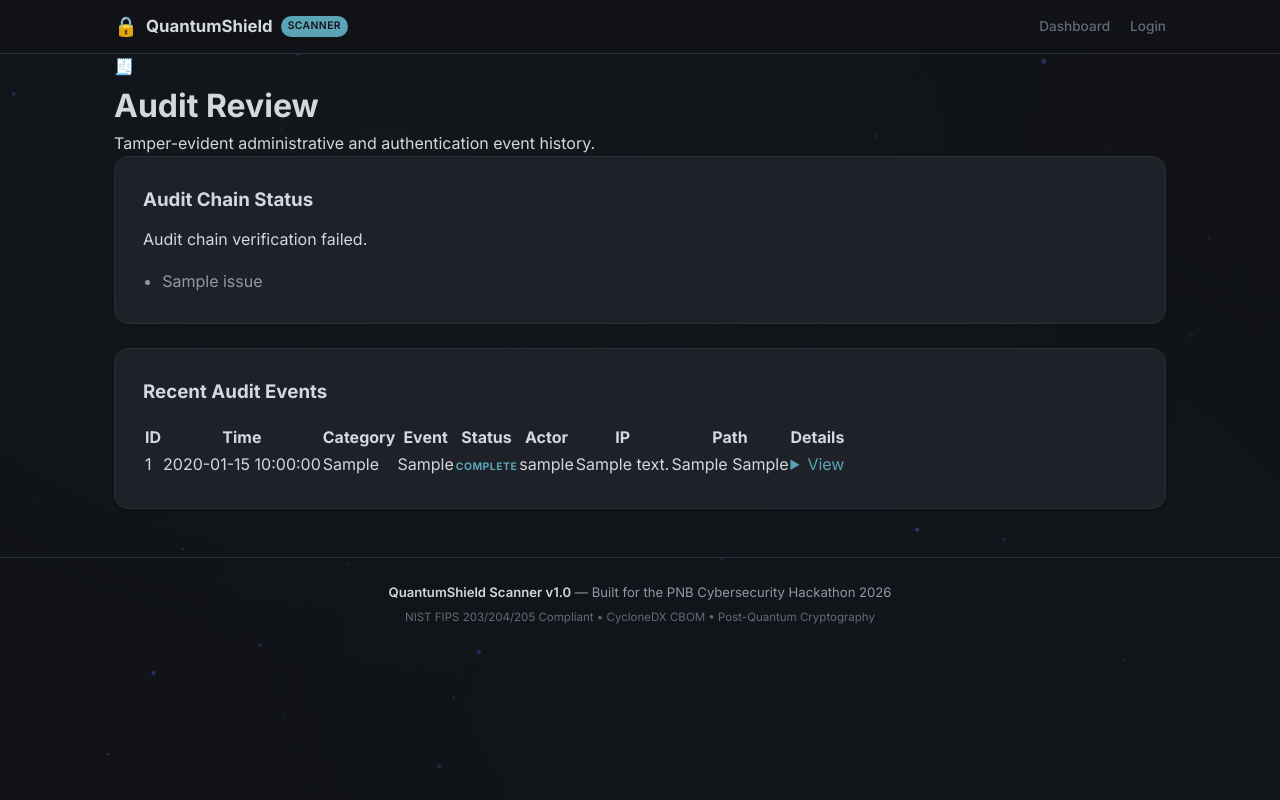
After one commit to kolavtz/molten-rocket-quantum_scanner, a Flask app: template web/templates/admin_audit.html in a window 1280 px wide. The commit adds this page. Run offline with Flask 3, Linux system fonts and the light colour scheme; the template is opened without the code that fills it: most values are stand-ins (such as "Sample title", 1, 10 or a date in 2020).

Commit message:
feat: Implement audit logging and review functionality with tamper-evident chain

```diff
--- a/web/app.py
+++ b/web/app.py
@@ -28,6 +28,7 @@ from flask import (
     url_for,
     Response,
     flash,
+    session,
 )
 from flask_login import (
     LoginManager,
@@ -85,6 +86,9 @@ from config import (
     HSTS_SECONDS,
     MAX_LOGIN_ATTEMPTS,
     LOGIN_LOCKOUT_MINUTES,
+    SESSION_COOKIE_NAME,
+    SESSION_IDLE_TIMEOUT_SECONDS,
+    AUDIT_LOG_PAGE_SIZE,
 )
 
 app.config.update(
@@ -101,6 +105,7 @@ app.config.update(
     MAIL_PASSWORD=MAIL_PASSWORD,
     MAIL_DEFAULT_SENDER=MAIL_DEFAULT_SENDER,
     PREFERRED_URL_SCHEME="https" if FORCE_HTTPS else "http",
+    SESSION_COOKIE_NAME=SESSION_COOKIE_NAME,
 )
 
 if TRUST_PROXY_SSL_HEADER:
@@ -141,8 +146,19 @@ def role_required(roles):
         @wraps(f)
         def decorated_function(*args, **kwargs):
             if not current_user.is_authenticated:
+                db.append_audit_log(
+                    event_category="auth",
+                    event_type="unauthenticated_access_attempt",
+                    status="denied",
+                    ip_address=_get_request_ip(),
+                    user_agent=request.headers.get("User-Agent", "")[:512],
+                    request_method=request.method,
+                    request_path=request.path,
+                    details={"required_roles": roles},
+                )
                 return redirect(url_for('login'))
             if current_user.role not in roles:
+                _audit("auth", "authorization_denied", "denied", details={"required_roles": roles, "actual_role": current_user.role})
                 flash("You do not have permission to access this resource.", "error")
                 return redirect(url_for('index'))
             return f(*args, **kwargs)
@@ -175,6 +191,39 @@ def _build_setup_link(token: str) -> str:
     return url_for("setup_password", token=token, _external=True, _scheme=scheme)
 
 
+def _get_request_ip() -> str:
+    forwarded_for = request.headers.get("X-Forwarded-For", "")
+    if forwarded_for:
+        return forwarded_for.split(",")[0].strip()
+    return request.headers.get("X-Real-IP") or request.remote_addr or "unknown"
+
+
+def _audit(
+    event_category: str,
+    event_type: str,
+    status: str,
+    target_user_id: str | None = None,
+    target_scan_id: str | None = None,
+    details: dict | None = None,
+) -> None:
+    actor_id = getattr(current_user, "id", None) if getattr(current_user, "is_authenticated", False) else None
+    actor_username = getattr(current_user, "username", None) if getattr(current_user, "is_authenticated", False) else None
+    db.append_audit_log(
+        event_category=event_category,
+        event_type=event_type,
+        status=status,
+        actor_user_id=actor_id,
+        actor_username=actor_username,
+        target_user_id=target_user_id,
+        target_scan_id=target_scan_id,
+        ip_address=_get_request_ip(),
+        user_agent=request.headers.get("User-Agent", "")[:512],
+        request_method=request.method,
+        request_path=request.path,
+        details=details or {},
+    )
+
+
 @app.before_request
 def enforce_https_redirect():
     if not FORCE_HTTPS:
@@ -187,6 +236,37 @@ def enforce_https_redirect():
         return None
     secure_url = request.url.replace("http://", "https://", 1)
     return redirect(secure_url, code=301)
+
+
+@app.before_request
+def enforce_session_idle_timeout():
+    if not getattr(current_user, "is_authenticated", False):
+        session.pop("last_activity", None)
+        return None
+
+    now_ts = int(datetime.now(timezone.utc).timestamp())
+    last_activity = session.get("last_activity")
+    if last_activity and now_ts - int(last_activity) > SESSION_IDLE_TIMEOUT_SECONDS:
+        user_name = getattr(current_user, "username", "unknown")
+        logout_user()
+        session.clear()
+        db.append_audit_log(
+            event_category="auth",
+            event_type="session_timeout",
+            status="success",
+            actor_username=user_name,
+            ip_address=_get_request_ip(),
+            user_agent=request.headers.get("User-Agent", "")[:512],
+            request_method=request.method,
+            request_path=request.path,
+            details={"idle_timeout_seconds": SESSION_IDLE_TIMEOUT_SECONDS},
+        )
+        flash("Session expired due to inactivity. Please sign in again.", "warning")
+        return redirect(url_for("login"))
+
+    session.permanent = True
+    session["last_activity"] = now_ts
+    return None
 
 
 @app.after_request
@@ -405,23 +485,50 @@ def login():
         password = request.form.get("password") or ""
 
         user_data = db.get_user_by_username(username)
-        if user_data and user_data.get("lockout_until") and datetime.utcnow() < user_data["lockout_until"]:
+        if user_data and user_data.get("lockout_until") and datetime.now(timezone.utc).replace(tzinfo=None) < user_data["lockout_until"]:
+            db.append_audit_log(
+                event_category="auth",
+                event_type="login_blocked_locked_account",
+                status="denied",
+                actor_user_id=user_data.get("id"),
+                actor_username=username,
+                ip_address=_get_request_ip(),
+                user_agent=request.headers.get("User-Agent", "")[:512],
+                request_method=request.method,
+                request_path=request.path,
+                details={"lockout_until": user_data.get("lockout_until").isoformat() if user_data.get("lockout_until") else None},
+            )
             flash("Account temporarily locked due to repeated failed login attempts. Please try again later.", "error")
             return render_template("login.html")
 
         if user_data and check_password_hash(user_data["password_hash"], password):
             db.mark_login_success(user_data["id"])
             user = User(user_data)
+            session.clear()
             login_user(user)
+            _audit("auth", "login_success", "success", target_user_id=user_data["id"], details={"role": user.role})
             if user_data.get("must_change_password"):
                 token = db.create_password_setup_token(user_data["id"], expires_hours=2)
                 if token:
+                    _audit("auth", "password_change_required", "success", target_user_id=user_data["id"], details={"reason": "must_change_password"})
                     flash("Please set a new password before continuing.", "warning")
                     return redirect(url_for("setup_password", token=token))
             return redirect(url_for('index'))
         else:
             if user_data:
                 db.mark_login_failure(user_data["id"], MAX_LOGIN_ATTEMPTS, LOGIN_LOCKOUT_MINUTES)
+            db.append_audit_log(
+                event_category="auth",
+                event_type="login_failed",
+                status="failed",
+                actor_user_id=user_data.get("id") if user_data else None,
+                actor_username=username,
+                ip_address=_get_request_ip(),
+                user_agent=request.headers.get("User-Agent", "")[:512],
+                request_method=request.method,
+                request_path=request.path,
+                details={"user_exists": bool(user_data)},
+            )
             flash("Invalid username or password.", "error")
 
     return render_template("login.html")
@@ -431,7 +538,9 @@ def login():
 @login_required
 def logout():
     """Logout current user."""
+    _audit("auth", "logout", "success")
     logout_user()
+    session.clear()
     return redirect(url_for('login'))
 
 
@@ -446,6 +555,7 @@ def admin_users():
         role = db.normalize_role(request.form.get("role") or "Viewer")
 
         if not employee_id or not email or not username:
+            _audit("admin", "create_user_validation_failed", "failed", details={"has_employee_id": bool(employee_id), "has_email": bool(email), "has_username": bool(username)})
             flash("Employee ID, email, and username are required.", "error")
             return redirect(url_for("admin_users"))
 
@@ -460,11 +570,13 @@ def admin_users():
         )
 
         if not invited_user_id:
+            _audit("admin", "create_user", "failed", details={"email": email, "username": username, "employee_id": employee_id, "role": role})
             flash("Failed to create user. Check for duplicate username/email/employee ID.", "error")
             return redirect(url_for("admin_users"))
 
         token = db.create_password_setup_token(invited_user_id, expires_hours=24)
         if not token:
+            _audit("admin", "create_user_token", "failed", target_user_id=invited_user_id, details={"email": email})
             flash("User created, but setup token generation failed.", "warning")
             return redirect(url_for("admin_users"))
 
@@ -483,9 +595,11 @@ def admin_users():
                 "This link expires in 24 hours and can only be used once."
             )
             mail.send(msg)
+            _audit("admin", "create_user", "success", target_user_id=invited_user_id, details={"email": email, "username": username, "employee_id": employee_id, "role": role, "email_sent": True})
             flash(f"User {username} invited successfully. Setup email sent.", "success")
         except Exception as exc:
             logger.error("Failed to send setup email to %s: %s", email, exc)
+            _audit("admin", "create_user", "partial", target_user_id=invited_user_id, details={"email": email, "username": username, "role": role, "email_sent": False, "error": str(exc)})
             flash(f"User created, but SMTP failed to send setup email. Temporary setup link: {setup_url}", "warning")
 
         return redirect(url_for("admin_users"))
@@ -494,20 +608,31 @@ def admin_users():
     return render_template("admin_users.html", users=users)
 
 
+@app.route("/admin/audit")
+@role_required(list(ADMIN_PANEL_ROLES))
+def admin_audit_logs():
+    logs = db.list_audit_logs(limit=AUDIT_LOG_PAGE_SIZE)
+    is_valid, issues = db.verify_audit_log_chain(limit=max(AUDIT_LOG_PAGE_SIZE, 500))
+    return render_template("admin_audit.html", logs=logs, chain_valid=is_valid, chain_issues=issues)
+
+
 @app.route("/admin/users/<user_id>/reset-password", methods=["POST"])
 @role_required(list(ADMIN_PANEL_ROLES))
 def admin_reset_user_password(user_id: str):
     """Admin-triggered password reset email for an existing user."""
     user = db.get_user_by_id(user_id)
     if not user:
+        _audit("admin", "reset_password", "failed", target_user_id=user_id, details={"reason": "user_not_found"})
         flash("User not found or inactive.", "error")
         return redirect(url_for("admin_users"))
     if not user.get("email"):
+        _audit("admin", "reset_password", "failed", target_user_id=user_id, details={"reason": "missing_email"})
         flash("User has no email configured.", "error")
         return redirect(url_for("admin_users"))
 
     token = db.create_password_setup_token(user_id, expires_hours=24)
     if not token:
+        _audit("admin", "reset_password", "failed", target_user_id=user_id, details={"reason": "token_generation_failed"})
         flash("Failed to generate reset token.", "error")
         return redirect(url_for("admin_users"))
 
@@ -522,9 +647,11 @@ def admin_reset_user_password(user_id: str):
             "This link expires in 24 hours."
         )
         mail.send(msg)
+        _audit("admin", "reset_password", "success", target_user_id=user_id, details={"email": user["email"], "email_sent": True})
         flash("Password reset email sent.", "success")
     except Exception as exc:
         logger.error("Password reset email failed for %s: %s", user["email"], exc)
+        _audit("admin", "reset_password", "partial", target_user_id=user_id, details={"email": user["email"], "email_sent": False, "error": str(exc)})
         flash(f"SMTP failed. Temporary setup link: {setup_url}", "warning")
     return redirect(url_for("admin_users"))
 
@@ -535,8 +662,10 @@ def admin_update_user(user_id: str):
     role = db.normalize_role(request.form.get("role") or "Viewer")
     is_active = request.form.get("is_active") == "on"
     if db.update_user_profile(user_id, role=role, is_active=is_active):
+        _audit("admin", "update_user", "success", target_user_id=user_id, details={"role": role, "is_active": is_active})
         flash("User profile updated.", "success")
     else:
+        _audit("admin", "update_user", "failed", target_user_id=user_id, details={"role": role, "is_active": is_active})
         flash("Failed to update user profile.", "error")
     return redirect(url_for("admin_users"))
 
@@ -546,6 +675,16 @@ def setup_password(token):
     """Secure link to allow new users to set their password."""
     user_data = db.get_user_by_setup_token(token)
     if not user_data:
+        db.append_audit_log(
+            event_category="auth",
+            event_type="password_setup_invalid_token",
+            status="failed",
+            ip_address=_get_request_ip(),
+            user_agent=request.headers.get("User-Agent", "")[:512],
+            request_method=request.method,
+            request_path=request.path,
+            details={},
+        )
         flash("The setup link is invalid or has expired.", "error")
         return redirect(url_for('login'))
 
@@ -555,16 +694,32 @@ def setup_password(token):
 
         is_valid, message = _validate_password_strength(password)
         if not is_valid:
+            _audit("auth", "password_setup", "failed", target_user_id=user_data["id"], details={"reason": message})
             flash(message, "error")
             return render_template("setup_password.html", token=token)
         if password != confirm_password:
+            _audit("auth", "password_setup", "failed", target_user_id=user_data["id"], details={"reason": "confirmation_mismatch"})
             flash("Password and confirmation do not match.", "error")
             return render_template("setup_password.html", token=token)
 
         if db.set_user_password(user_data["id"], generate_password_hash(password)):
+            db.append_audit_log(
+                event_category="auth",
+                event_type="password_setup_completed",
+                status="success",
+                actor_user_id=user_data["id"],
+                actor_username=user_data.get("username"),
+                target_user_id=user_data["id"],
+                ip_address=_get_request_ip(),
+                user_agent=request.headers.get("User-Agent", "")[:512],
+                request_method=request.method,
+                request_path=request.path,
+                details={},
+            )
             flash("Password set successfully. You can now log in.", "success")
             return redirect(url_for('login'))
 
+        _audit("auth", "password_setup", "failed", target_user_id=user_data["id"], details={"reason": "database_update_failed"})
         flash("Failed to update password.", "error")
 
     return render_template("setup_password.html", token=token)
@@ -683,11 +838,13 @@ def scan():
             pass  # silently skip malformed CSV
 
     if not targets:
+        _audit("scan", "scan_requested", "failed", details={"reason": "no_targets"})
         return redirect(url_for("index"))
 
     # Enforce advanced RBAC
     is_bulk = (csv_file and csv_file.filename) or len(targets) > 1
     if is_bulk and current_user.role not in BULK_SCAN_ROLES:
+        _audit("scan", "bulk_scan_denied", "denied", details={"role": current_user.role, "target_count": len(targets)})
         flash("Your role allows single-target scans only.", "error")
         return redirect(url_for("index"))
 
@@ -697,19 +854,23 @@ def scan():
             host, ports = targets[0]
             clean_target, _ = sanitize_target(host)
             report = run_scan_pipeline(clean_target, ports)
+            _audit("scan", "single_scan", "success", target_scan_id=report.get("scan_id"), details={"target": clean_target})
             return redirect(url_for("results", scan_id=report.get("scan_id", "")))
         else:
             # Bulk scan: run all and redirect to dashboard
             for host, ports in targets:
                 try:
                     clean_target, _ = sanitize_target(host)
-                    run_scan_pipeline(clean_target, ports)
+                    report = run_scan_pipeline(clean_target, ports)
+                    _audit("scan", "bulk_scan_item", "success", target_scan_id=report.get("scan_id"), details={"target": clean_target})
                 except Exception:
                     continue  # skip invalid targets in bulk mode
 
+            _audit("scan", "bulk_scan", "success", details={"target_count": len(targets)})
             return redirect(url_for("index"))
 
     except Exception as exc:
+        _audit("scan", "scan_error", "failed", details={"error": str(exc), "target_count": len(targets)})
         error_id = str(uuid.uuid4())[:8]
         return render_template(
             "error.html",
@@ -737,8 +898,10 @@ def results(scan_id: str):
             if report:
                 scan_store[scan_id] = report
             else:
+                _audit("scan", "view_result", "failed", target_scan_id=scan_id, details={"reason": "not_found"})
                 return render_template("error.html", error_message="Scan not found."), 404
 
+    _audit("scan", "view_result", "success", target_scan_id=scan_id, details={"target": report.get("target")})
     return render_template("results.html", report=report, scan_id=scan_id)
 
 
@@ -748,6 +911,7 @@ def download_cbom(scan_id: str):
     """Download CBOM JSON file (disk → MySQL fallback)."""
     cbom_path = os.path.join(RESULTS_DIR, f"{scan_id}_cbom.json")
     if os.path.exists(cbom_path):
+        _audit("scan", "download_cbom", "success", target_scan_id=scan_id, details={"source": "disk"})
         return send_file(
             cbom_path,
             mimetype="application/json",
@@ -757,7 +921,9 @@ def download_cbom(scan_id: str):
     # Fallback: try MySQL
     cbom_data = db.get_cbom(scan_id)
     if cbom_data:
+        _audit("scan", "download_cbom", "success", target_scan_id=scan_id, details={"source": "database"})
         return jsonify(cbom_data)
+    _audit("scan", "download_cbom", "failed", target_scan_id=scan_id, details={"reason": "not_found"})
     return jsonify({"error": "CBOM not found"}), 404
 
 
--- /dev/null
+++ b/web/templates/admin_audit.html
@@ -0,0 +1,81 @@
+{% extends "base.html" %}
+
+{% block title %}Audit Review - QuantumShield{% endblock %}
+
+{% block content %}
+<header class="section-header animate-fade-in-up">
+    <div class="header-icon">🧾</div>
+    <h1>Audit Review</h1>
+    <p class="subtitle">Tamper-evident administrative and authentication event history.</p>
+</header>
+
+<div class="admin-container animate-fade-in-up delay-1">
+    <div class="scan-card glass-card" style="margin-bottom: 1.5rem;">
+        <h3 style="margin-bottom: 0.75rem;">Audit Chain Status</h3>
+        {% if chain_valid %}
+        <div class="flash-msg flash-success">Audit hash chain verified successfully.</div>
+        {% else %}
+        <div class="flash-msg flash-error">Audit chain verification failed.</div>
+        <ul style="color: var(--text-secondary); margin-top: 1rem; padding-left: 1.2rem;">
+            {% for issue in chain_issues %}
+            <li>{{ issue }}</li>
+            {% endfor %}
+        </ul>
+        {% endif %}
+    </div>
+
+    <div class="scan-card glass-card">
+        <h3 style="margin-bottom: 1rem;">Recent Audit Events</h3>
+        <div class="table-container">
+            <table class="data-table">
+                <thead>
+                    <tr>
+                        <th>ID</th>
+                        <th>Time</th>
+                        <th>Category</th>
+                        <th>Event</th>
+                        <th>Status</th>
+                        <th>Actor</th>
+                        <th>IP</th>
+                        <th>Path</th>
+                        <th>Details</th>
+                    </tr>
+                </thead>
+                <tbody>
+                    {% for log in logs %}
+                    <tr>
+                        <td>{{ log.id }}</td>
+                        <td>{{ log.created_at }}</td>
+                        <td>{{ log.event_category }}</td>
+                        <td>{{ log.event_type }}</td>
+                        <td>
+                            <span class="role-badge role-{{ log.status|lower }}">{{ log.status }}</span>
+                        </td>
+                        <td>{{ log.actor_username or log.actor_user_id or 'system' }}</td>
+                        <td>{{ log.ip_address or 'N/A' }}</td>
+                        <td>{{ log.request_method or '' }} {{ log.request_path or '' }}</td>
+                        <td>
+                            <details>
+                                <summary style="cursor: pointer; color: var(--accent);">View</summary>
+                                <pre style="white-space: pre-wrap; color: var(--text-secondary); font-size: 0.78rem; margin-top: 0.5rem;">{{ log.details | tojson(indent=2) }}</pre>
+                            </details>
+                        </td>
+                    </tr>
+                    {% else %}
+                    <tr>
+                        <td colspan="9" class="text-center">No audit events found.</td>
+                    </tr>
+                    {% endfor %}
+                </tbody>
+            </table>
+        </div>
+    </div>
+</div>
+
+<style>
+.role-success { background: rgba(16, 185, 129, 0.2); color: #34d399; border: 1px solid rgba(16, 185, 129, 0.3); }
+.role-failed { background: rgba(239, 68, 68, 0.2); color: #f87171; border: 1px solid rgba(239, 68, 68, 0.3); }
+.role-denied { background: rgba(245, 158, 11, 0.2); color: #fbbf24; border: 1px solid rgba(245, 158, 11, 0.3); }
+.role-partial { background: rgba(59, 130, 246, 0.2); color: #60a5fa; border: 1px solid rgba(59, 130, 246, 0.3); }
+</style>
+{% endblock %}
--- a/web/templates/base.html
+++ b/web/templates/base.html
@@ -28,6 +28,7 @@
                 {% if current_user.is_authenticated %}
                     {% if current_user.role == 'Admin' %}
                     <a href="/admin/users" class="nav-link {% if request.path == '/admin/users' %}active{% endif %}">Admin</a>
+                    <a href="/admin/audit" class="nav-link {% if request.path == '/admin/audit' %}active{% endif %}">Audit</a>
                     {% endif %}
                     <div class="user-profile">
                         <span class="user-info">
```
Also changed, not shown: schema.sql (+68 -0 lines), src/database.py (+277 -1 lines).
